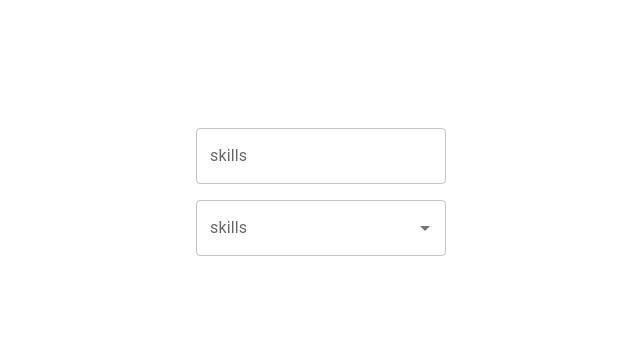
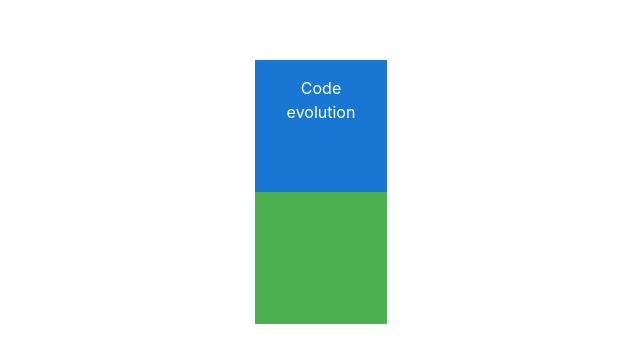
Before and after one commit to leo-mutuku/react-mui, a React (Vite) app: page / in a window 1280 px wide. Shown: the part 208-570 px from the top of the page, without its empty margins (319-959 px from the left). Built offline with nearby package versions, Linux system fonts and the light colour scheme.

Commit message:
MUI box component

```diff
--- a/src/App.tsx
+++ b/src/App.tsx
@@ -1,6 +1,7 @@
 
 import './App.css'
-import { MuiAutocomplete } from './component/MuiAutocomplete'
+//import { MuiAutocomplete } from './component/MuiAutocomplete'
+import { MuiLayouts } from './component/MuiLayouts'
 // import MuiCheckbox from './component/MuiCheckbox'
 // import { MuiRadio } from './component/MuiRadio'
 // import { MuiSelect } from './component/MuiSelect'
@@ -27,7 +28,7 @@ function App() {
      {/* <MuiCheckbox /> */}
      {/* <MuiSwitch /> */}
      {/* <MuiStar /> */}
-     <MuiAutocomplete />
+     <MuiLayouts />
     </>
   )
 }
--- a/src/component/MuiAutocomplete.tsx
+++ b/src/component/MuiAutocomplete.tsx
@@ -21,7 +21,8 @@ export const MuiAutocomplete = () => {
          freeSolo
          onChange={(event:any, newValue:string | null)=>setValue(newValue)}
         />
-         <Autocomplete options={skillsOption}
+         <Autocomplete
+         options={skillsOption}
          renderInput={(params)=><TextField {...params} label='skills'/>}
          value={skill}
          onChange={(event:any, newValue:skill | null)=>setSkill(newValue)}
--- /dev/null
+++ b/src/component/MuiLayouts.tsx
@@ -0,0 +1,29 @@
+import { Box } from "@mui/material"
+export const MuiLayouts = () => {
+  return (
+    <>
+    <Box
+    sx={{
+        backgroundColor:'primary.main',
+        color:'white',
+        height:'100px',
+        width:'100px',
+        padding:'16px',
+        '&:hover':{
+            backgroundcolor:'primary.light'
+        }
+    }} >
+        Code evolution
+    </Box>
+    <Box
+    display={'flex'}
+    height={'100px'}
+    width={'100px'}
+    bgcolor='success.light'
+    p={2}
+   >
+
+    </Box>
+    </>
+  )
+}
```
